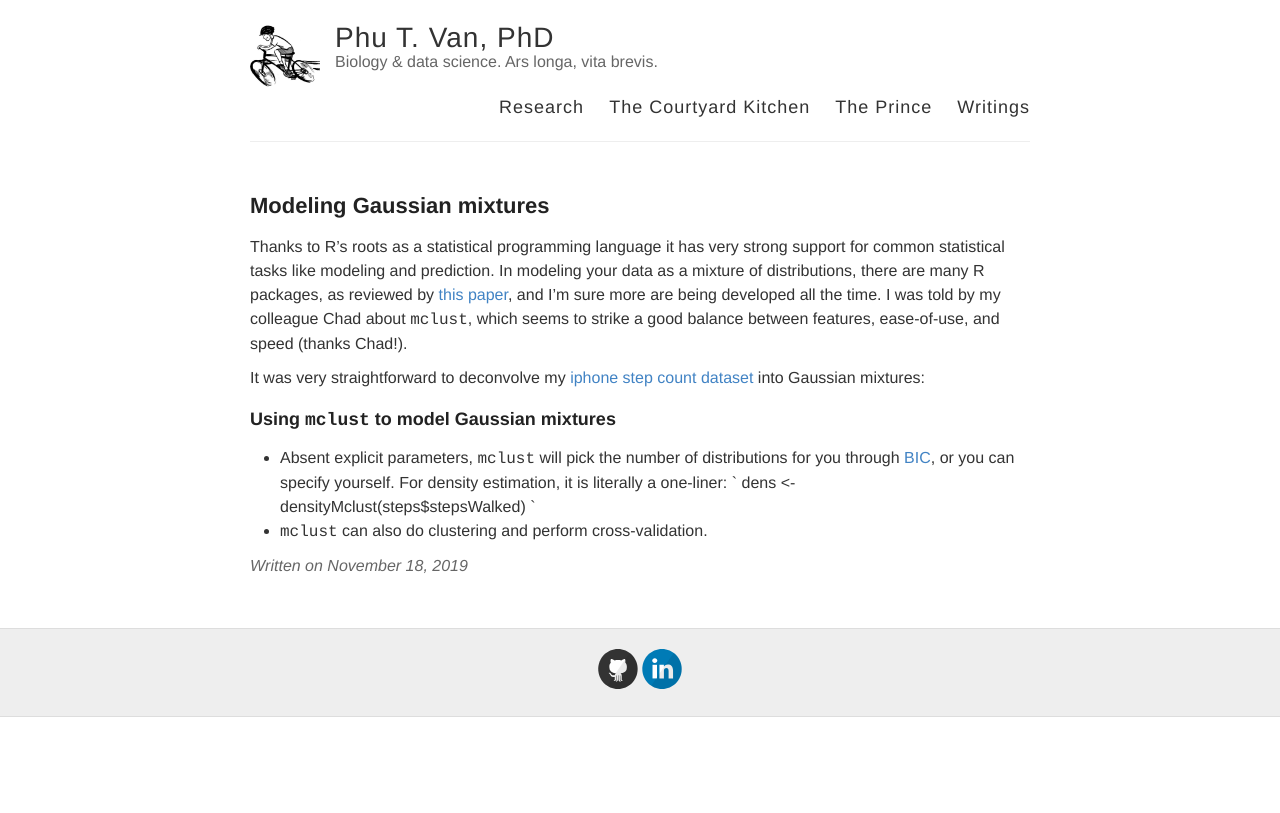
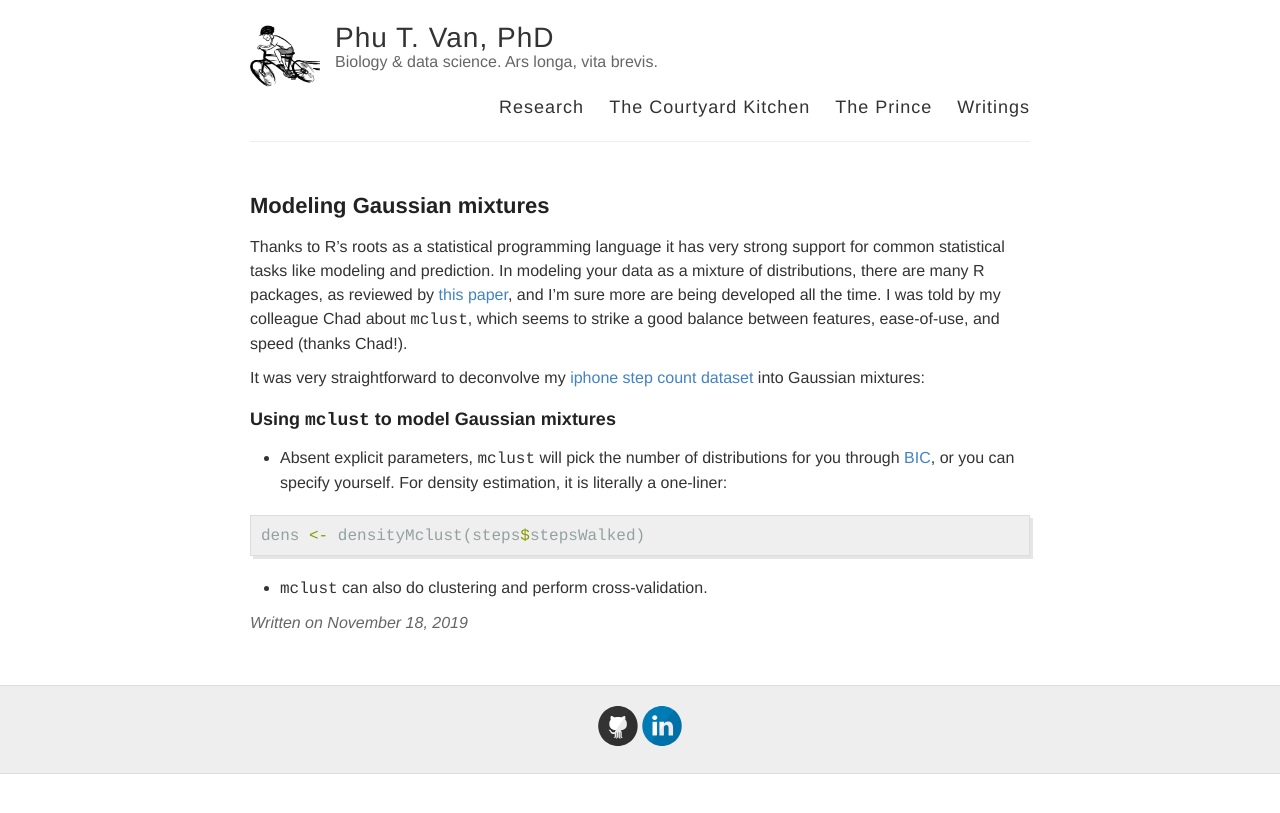
Before and after one commit to ptvan/ptvan.github.io, a Jekyll site: the page built from _posts/2019-11-18-modeling-Gaussian-mixtures.md, in a window 1280 px wide. Shown: the top 813 px of the page. Built offline with Jekyll 4.4.1, drawn with Linux system fonts in a browser that asks for light colours.

Commit message:
udpated modeling Gaussian mixtures blogpost

```diff
--- a/_posts/2019-11-18-modeling-Gaussian-mixtures.md
+++ b/_posts/2019-11-18-modeling-Gaussian-mixtures.md
@@ -10,7 +10,7 @@ It was very straightforward to deconvolve my [iphone step count dataset](https:/
 ### Using `mclust` to model Gaussian mixtures
 
 - Absent explicit parameters, `mclust` will pick the number of distributions for you through [BIC](https://en.wikipedia.org/wiki/Bayesian_information_criterion), or you can specify yourself. For density estimation, it is literally a one-liner:
-`
+{% highlight r %}
 dens <- densityMclust(steps$stepsWalked)
-`
+{% endhighlight %}
 - `mclust` can also do clustering and perform cross-validation.
```
